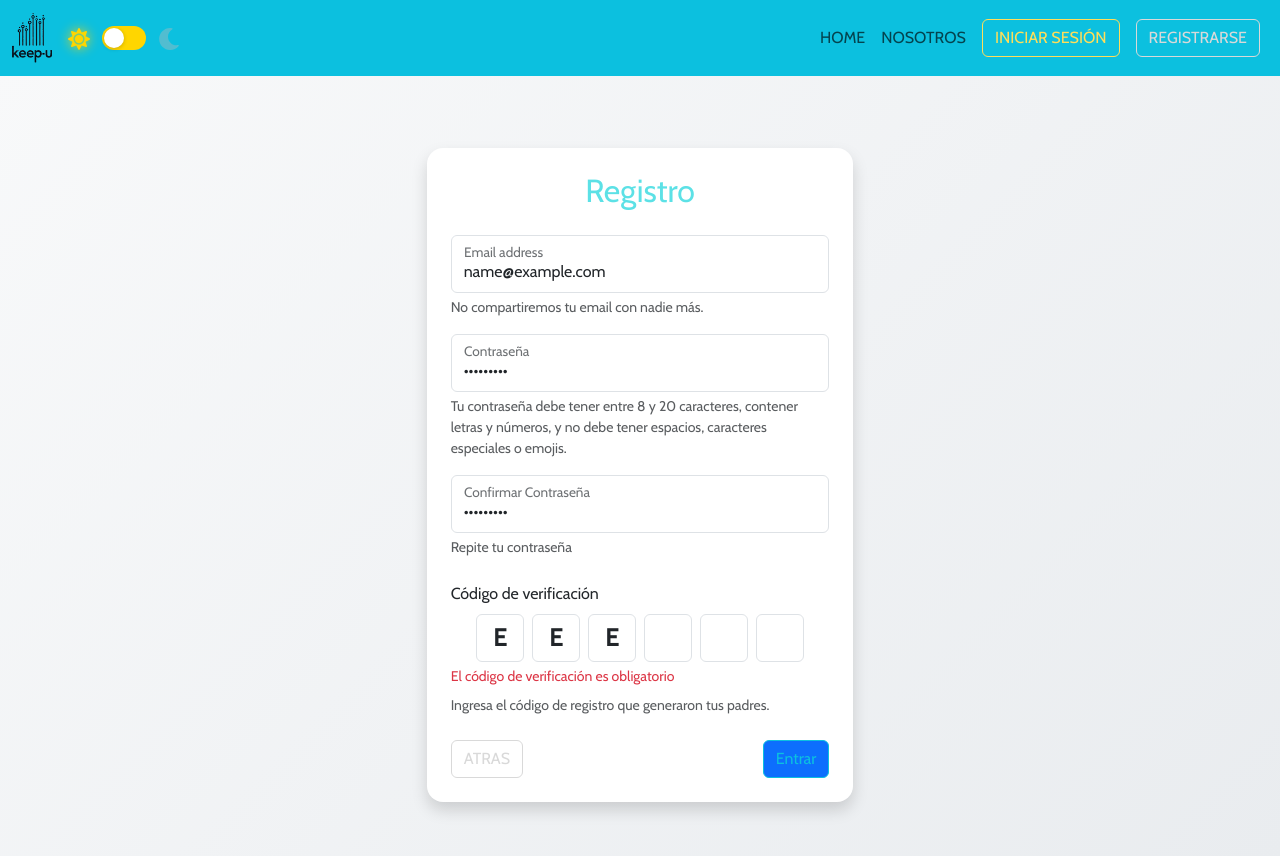
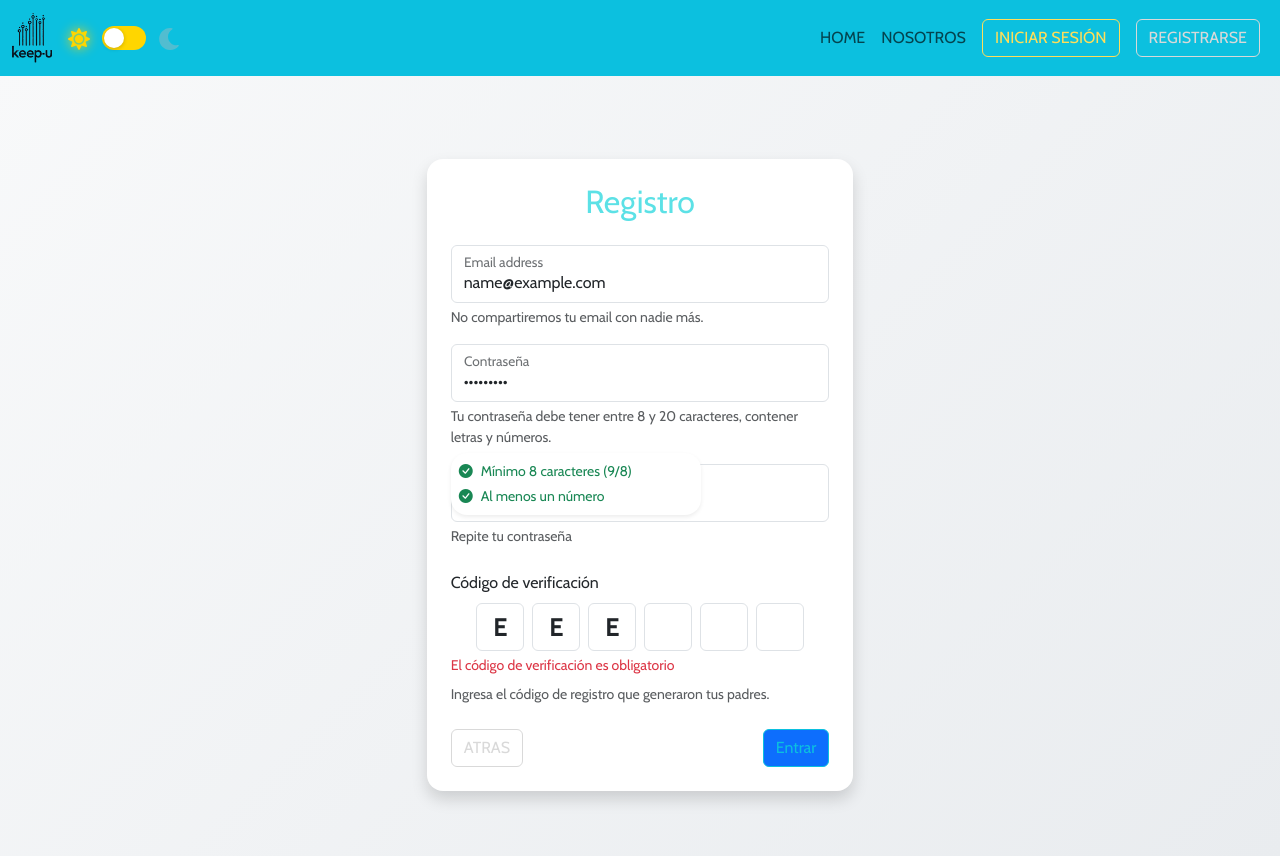
Before and after one commit to KeepU-Organization/FrontEnd, a React (Vite) app: page /childrenSignUp in a window 1280 px wide. Both pictures are taken after typing "name@example.com", "Sample123", "Sample123", "Sample", "Sample", "Sample" into the empty fields and a click on the button "Entrar". Shown: the top 856 px of the page. Built offline with nearby package versions, Linux system fonts and the light colour scheme; no server answers.

Commit message:
fix: contraseñas

```diff
--- a/src/pages/signup/adults/AdultSign.tsx
+++ b/src/pages/signup/adults/AdultSign.tsx
@@ -24,7 +24,6 @@ const AdultSign = () => {
     const [apiError, setApiError] = useState<string | null>(null);
     const {login}=useAuth();
 
-
     // Configuración de react-hook-form
     const {
         register,
@@ -37,6 +36,20 @@ const AdultSign = () => {
 
     // La contraseña actual para compararla con la confirmación
     const password = watch('password');
+
+    // Función para validar la contraseña y devolver el estado de cada requisito
+    const getPasswordValidation = (password: string) => {
+        const hasMinLength = password?.length >= 8;
+        const hasNumber = /[0-9]/.test(password);
+
+        return {
+            hasMinLength,
+            hasNumber,
+            isValid: hasMinLength && hasNumber
+        };
+    };
+
+    const passwordValidation = getPasswordValidation(password || '');
 
     // Función que se ejecuta cuando el formulario es válido
     const onSubmit = async  (data: FormData) => {
@@ -69,7 +82,7 @@ const AdultSign = () => {
                 setApiError('Ha ocurrido un error durante el registro');
             }
         }
-         finally {
+        finally {
             setIsLoading(false);
         }
 
@@ -145,7 +158,7 @@ const AdultSign = () => {
                             <div className="invalid-feedback">{errors.email.message}</div>
                         )}
                     </div>
-                    <div className="mb-3 form-floating">
+                    <div className="mb-3 form-floating position-relative">
                         <input
                             type="password"
                             id="password"
@@ -163,15 +176,41 @@ const AdultSign = () => {
                                     message: 'La contraseña no debe exceder los 20 caracteres'
                                 },
                                 pattern: {
-                                    value: /^(?=.*[A-Za-z])(?=.*\d).{8,}$/,
+                                    value: /^(?=.*[0-9]).{8,}$/,
                                     message: 'La contraseña debe contener al menos una letra y un número'
                                 }
                             })}
                         />
                         <label htmlFor="password" className="form-label">Contraseña</label>
+
+                        {/* Tooltip dinámico de validación */}
+                        {password && (
+                            <div className="password-tooltip position-absolute"
+                                 style={{
+                                     top: '100%',
+                                     left: '0',
+                                     zIndex: 1000,
+                                     marginTop: '5px'
+                                 }}>
+                                <div className="card shadow-sm border-0" style={{ minWidth: '250px' }}>
+                                    <div className="card-body p-2">
+                                        <div className="small">
+                                            <div className={`d-flex align-items-center mb-1 ${passwordValidation.hasMinLength ? 'text-success' : 'text-danger'}`}>
+                                                <i className={`bi ${passwordValidation.hasMinLength ? 'bi-check-circle-fill' : 'bi-x-circle-fill'} me-2`}></i>
+                                                Mínimo 8 caracteres ({password.length}/8)
+                                            </div>
+                                            <div className={`d-flex align-items-center ${passwordValidation.hasNumber ? 'text-success' : 'text-danger'}`}>
+                                                <i className={`bi ${passwordValidation.hasNumber ? 'bi-check-circle-fill' : 'bi-x-circle-fill'} me-2`}></i>
+                                                Al menos un número
+                                            </div>
+                                        </div>
+                                    </div>
+                                </div>
+                            </div>
+                        )}
+
                         <div id="passwordHelpBlock" className="form-text">
-                            Tu contraseña debe tener entre 8 y 20 caracteres, contener letras y números, y no debe tener espacios,
-                            caracteres especiales o emojis.
+                            Tu contraseña debe tener entre 8 y 20 caracteres, contener letras y números.
                         </div>
                         {errors.password && (
                             <div className="invalid-feedback">{errors.password.message}</div>
@@ -198,7 +237,6 @@ const AdultSign = () => {
                             <div className="invalid-feedback">{errors.confirmPassword.message}</div>
                         )}
                     </div>
-
 
                     {apiError && (
                         <div className="alert alert-danger" role="alert">
--- a/src/pages/signup/children/ChildrenSign.tsx
+++ b/src/pages/signup/children/ChildrenSign.tsx
@@ -29,10 +29,23 @@ const ChildrenSign = () => {
     });
     const password=watch('password')
 
+    // Función para validar la contraseña y devolver el estado de cada requisito
+    const getPasswordValidation = (password: string) => {
+        const hasMinLength = password?.length >= 8;
+        const hasNumber = /[0-9]/.test(password);
+
+        return {
+            hasMinLength,
+            hasNumber,
+            isValid: hasMinLength && hasNumber
+        };
+    };
+
+    const passwordValidation = getPasswordValidation(password || '');
+
     const onSubmit = async (data:formData) => {
         setIsLoading(true);
         try {
-            // Agregar await aquí para esperar que termine el registro
             const response = await userService.registerChild({
                 email: data.email,
                 password: data.password,
@@ -41,10 +54,8 @@ const ChildrenSign = () => {
 
             console.log('respuesta del registro: ', response);
 
-            // Agregar un pequeño retraso para asegurar que el backend procese el registro
             await new Promise(resolve => setTimeout(resolve, 500));
 
-            // Intentar iniciar sesión después del registro exitoso
             await login(data.email, data.password);
         }
         catch(error: unknown) {
@@ -97,7 +108,7 @@ const ChildrenSign = () => {
                             )}
                         </div>
 
-                        <div className="mb-3 form-floating">
+                        <div className="mb-3 form-floating position-relative">
                             <input
                                 type="password"
                                 id="password"
@@ -115,15 +126,41 @@ const ChildrenSign = () => {
                                         message: 'La contraseña no debe exceder los 20 caracteres'
                                     },
                                     pattern: {
-                                        value: /^(?=.*[A-Za-z])(?=.*\d).{8,}$/,
+                                        value: /^(?=.*[0-9]).{8,}$/,
                                         message: 'La contraseña debe contener al menos una letra y un número'
                                     }
                                 })}
                             />
                             <label htmlFor="password" className="form-label">Contraseña</label>
+
+                            {/* Tooltip dinámico de validación */}
+                            {password && (
+                                <div className="password-tooltip position-absolute"
+                                     style={{
+                                         top: '100%',
+                                         left: '0',
+                                         zIndex: 1000,
+                                         marginTop: '5px'
+                                     }}>
+                                    <div className="card shadow-sm border-0" style={{ minWidth: '250px' }}>
+                                        <div className="card-body p-2">
+                                            <div className="small">
+                                                <div className={`d-flex align-items-center mb-1 ${passwordValidation.hasMinLength ? 'text-success' : 'text-danger'}`}>
+                                                    <i className={`bi ${passwordValidation.hasMinLength ? 'bi-check-circle-fill' : 'bi-x-circle-fill'} me-2`}></i>
+                                                    Mínimo 8 caracteres ({password.length}/8)
+                                                </div>
+                                                <div className={`d-flex align-items-center ${passwordValidation.hasNumber ? 'text-success' : 'text-danger'}`}>
+                                                    <i className={`bi ${passwordValidation.hasNumber ? 'bi-check-circle-fill' : 'bi-x-circle-fill'} me-2`}></i>
+                                                    Al menos un número
+                                                </div>
+                                            </div>
+                                        </div>
+                                    </div>
+                                </div>
+                            )}
+
                             <div id="passwordHelpBlock" className="form-text">
-                                Tu contraseña debe tener entre 8 y 20 caracteres, contener letras y números, y no debe tener espacios,
-                                caracteres especiales o emojis.
+                                Tu contraseña debe tener entre 8 y 20 caracteres, contener letras y números.
                             </div>
                             {errors.password && (
                                 <div className="invalid-feedback">{errors.password.message}</div>
@@ -134,7 +171,7 @@ const ChildrenSign = () => {
                             <input
                                 type="password"
                                 id="confirmPassword"
-                                className={`form-control ${errors.password ? 'is-invalid' : ''}`}
+                                className={`form-control ${errors.confirmPassword ? 'is-invalid' : ''}`}
                                 aria-describedby="confirmPasswordHelpBlock"
                                 placeholder=" "
                                 {...register('confirmPassword', {
@@ -160,8 +197,6 @@ const ChildrenSign = () => {
                             )
                         }
 
-
-                        {/* Componente de código de verificación */}
                         <div className="mb-4">
                             <label className="form-label">Código de verificación</label>
                             <div className="mb-2">
@@ -189,7 +224,6 @@ const ChildrenSign = () => {
                             <div className="form-text">
                                 Ingresa el código de registro que generaron tus padres.
                             </div>
-
                         </div>
 
                         <div className="d-flex justify-content-between align-items-center mt-4">
@@ -212,9 +246,3 @@ const ChildrenSign = () => {
     )
 }
 export default ChildrenSign;
-
-//{verificationMessage && (
-//    <div className="alert alert-info mt-2 py-2 text-center">
-//        {verificationMessage}
-//    </div>
-//)}
```
